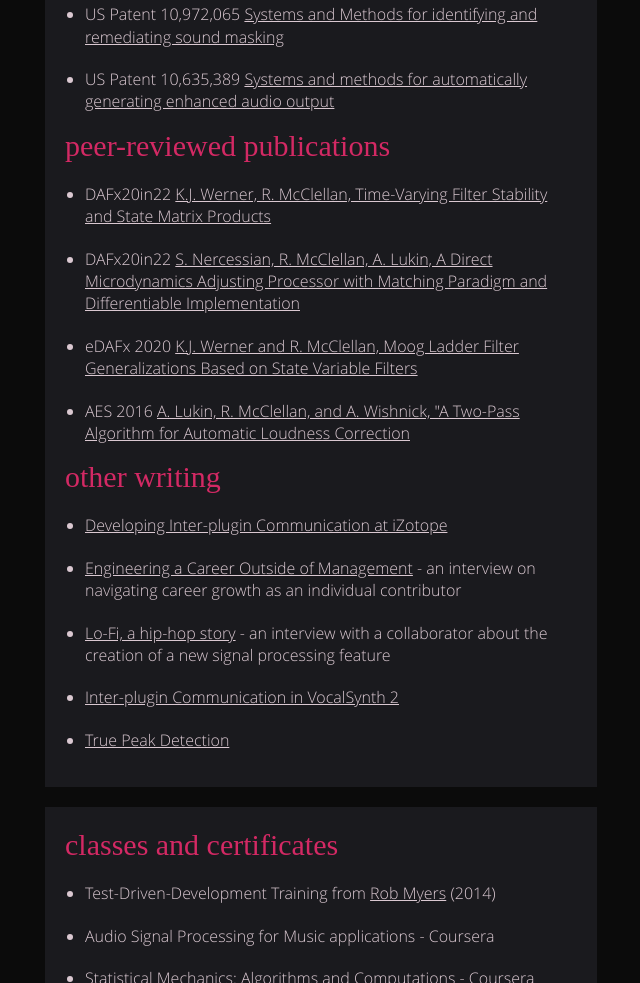
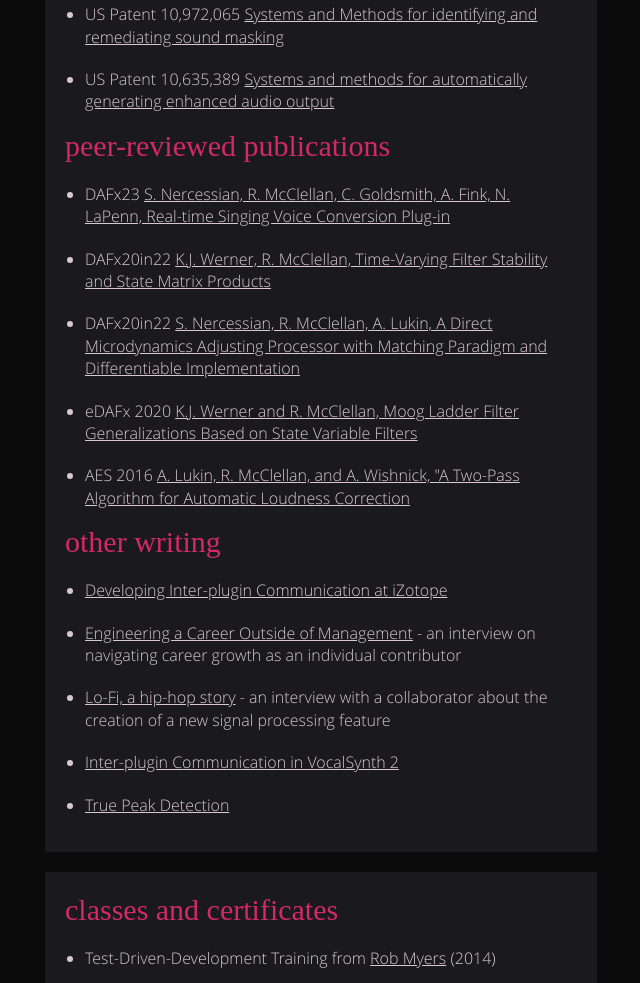
Before and after one commit to russellmcc/russellmcc.github.com, a plain HTML site: page resume.html in a window 1280 px wide. Shown: the part 3864-4847 px from the top of the page, without its empty margins (355-995 px from the left). Drawn offline with nearby package versions, Linux system fonts and the light colour scheme; some packages are replaced by stand-ins of ours; a web font is replaced by a local one.

Commit message:
deploy: russellmcc/site-gen@373a165a30443360e848b55a8446786798f50e73

```diff
--- a/resume.html
+++ b/resume.html
@@ -203,6 +203,9 @@
 </ul>
 <h2>Peer-reviewed Publications</h2>
 <ul>
+<li>DAFx23 <a href="https://dafx23.create.aau.dk/wp-content/uploads/2023/09/DAFX23_Proceedings.pdf">S.
+Nercessian, R. McClellan, C. Goldsmith, A. Fink, N. LaPenn, Real-time
+Singing Voice Conversion Plug-in</a></li>
 <li>DAFx20in22 <a href="https://dafx2020.mdw.ac.at/DAFx20in22/index.html#DAFx20in22_pa41">K.J.
 Werner, R. McClellan, Time-Varying Filter Stability and State Matrix
 Products</a></li>
```
Also changed, not shown: 1 other file.
